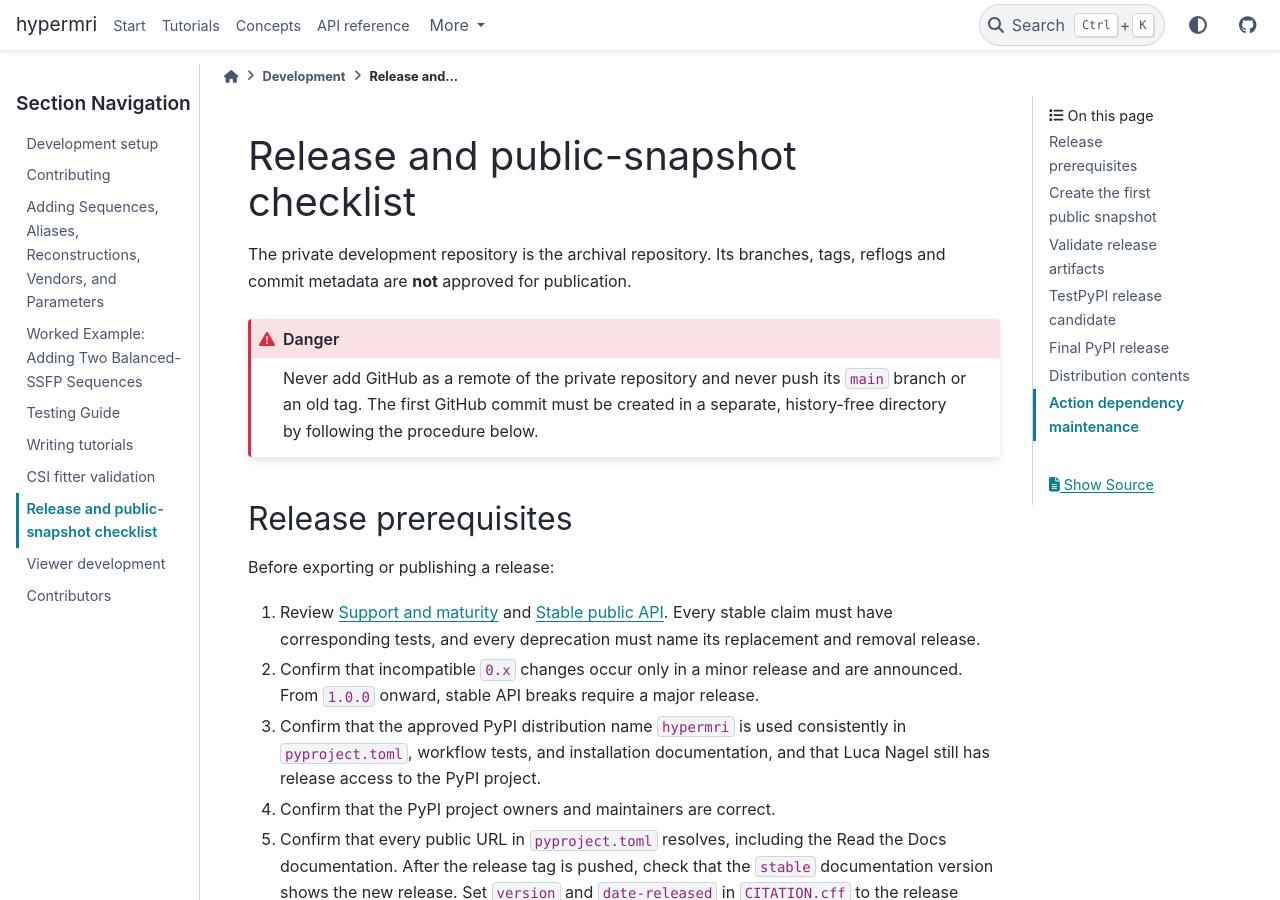
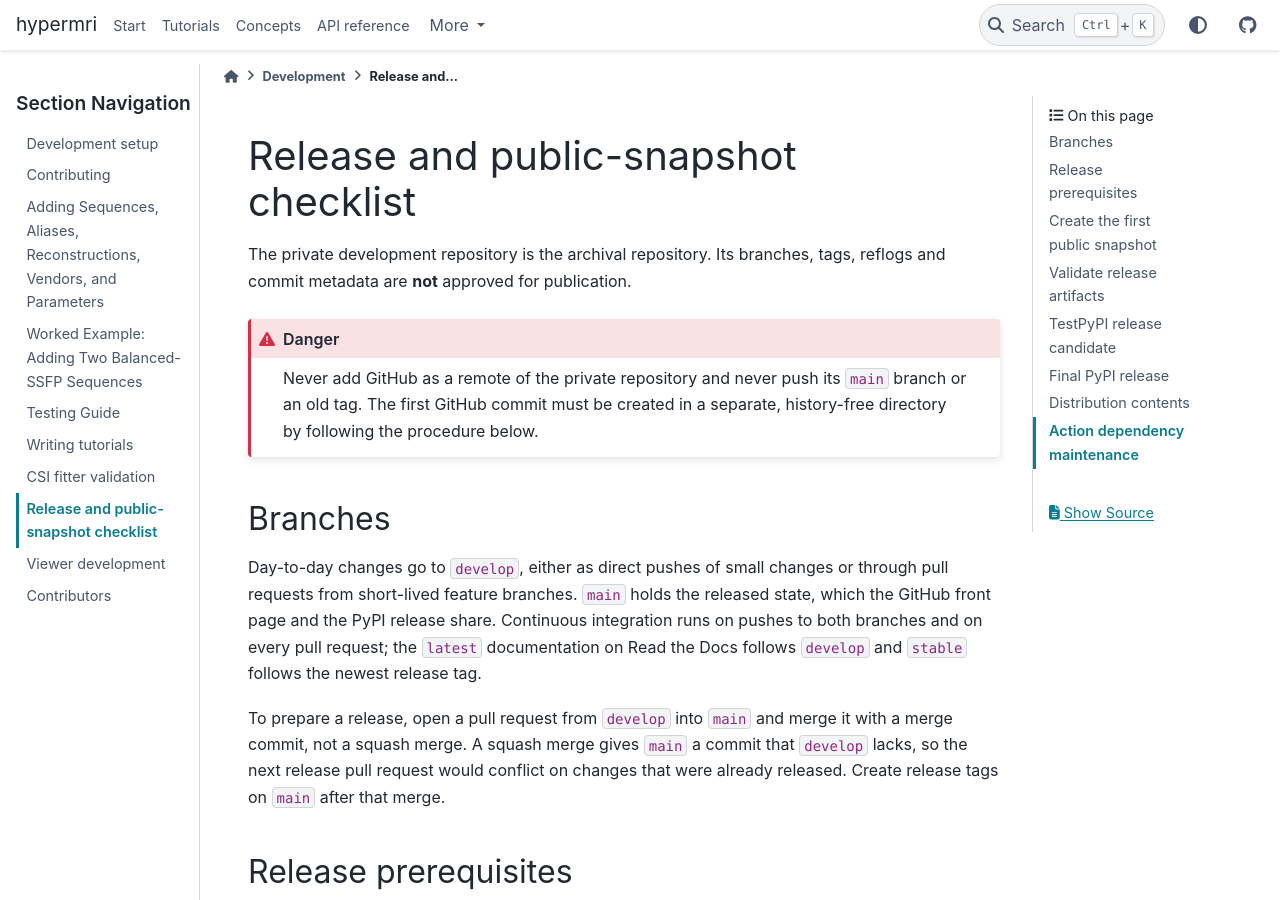
Before and after one commit to LucaNagel/hypermri, a Sphinx documentation site: the page built from docs/source/development/release.rst, in a window 1280 px wide and 900 px high. Built offline with Sphinx 7.4.7 and the PyData theme 0.15.4, drawn with Linux system fonts in a browser that asks for light colours.

Commit message:
Introduce develop as the integration branch (#10)
Day-to-day changes go to develop; main holds the released state and receives
develop through a release pull request merged with a merge commit. Tests,
documentation and installation checks also run on pushes to develop, and
Dependabot proposes Action updates against develop. README, CONTRIBUTING and
the release checklist describe the branch model.

```diff
--- a/docs/source/development/release.rst
+++ b/docs/source/development/release.rst
@@ -10,6 +10,22 @@ publication.
    Never add GitHub as a remote of the private repository and never push its
    ``main`` branch or an old tag. The first GitHub commit must be created in a
    separate, history-free directory by following the procedure below.
+
+Branches
+--------
+
+Day-to-day changes go to ``develop``, either as direct pushes of small
+changes or through pull requests from short-lived feature branches. ``main``
+holds the released state, which the GitHub front page and the PyPI release
+share. Continuous integration runs on pushes to both branches and on every
+pull request; the ``latest`` documentation on Read the Docs follows
+``develop`` and ``stable`` follows the newest release tag.
+
+To prepare a release, open a pull request from ``develop`` into ``main`` and
+merge it with a merge commit, not a squash merge. A squash merge gives
+``main`` a commit that ``develop`` lacks, so the next release pull request
+would conflict on changes that were already released. Create release tags on
+``main`` after that merge.
 
 Release prerequisites
 ---------------------
```
Also changed, not shown: CONTRIBUTING.md (+3 -1 lines), README.md (+1 -1 lines), 5 other files.
